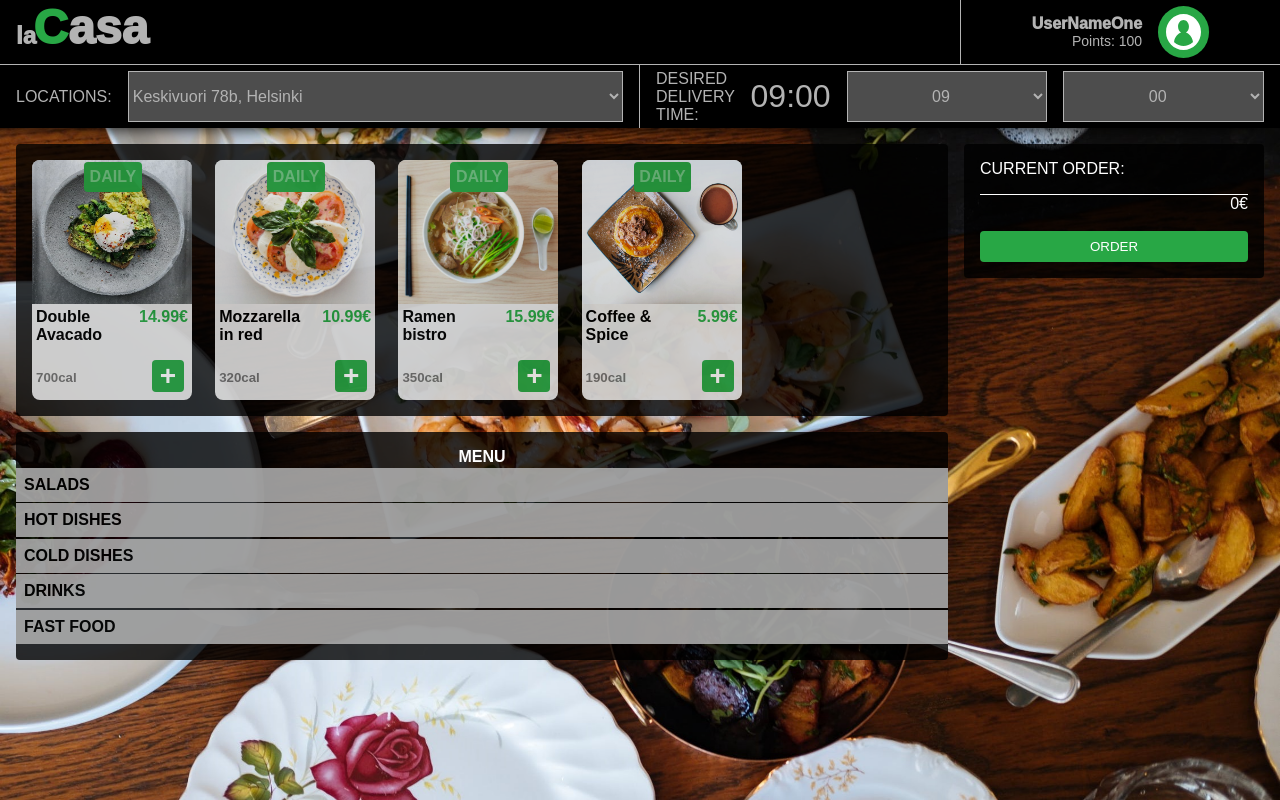
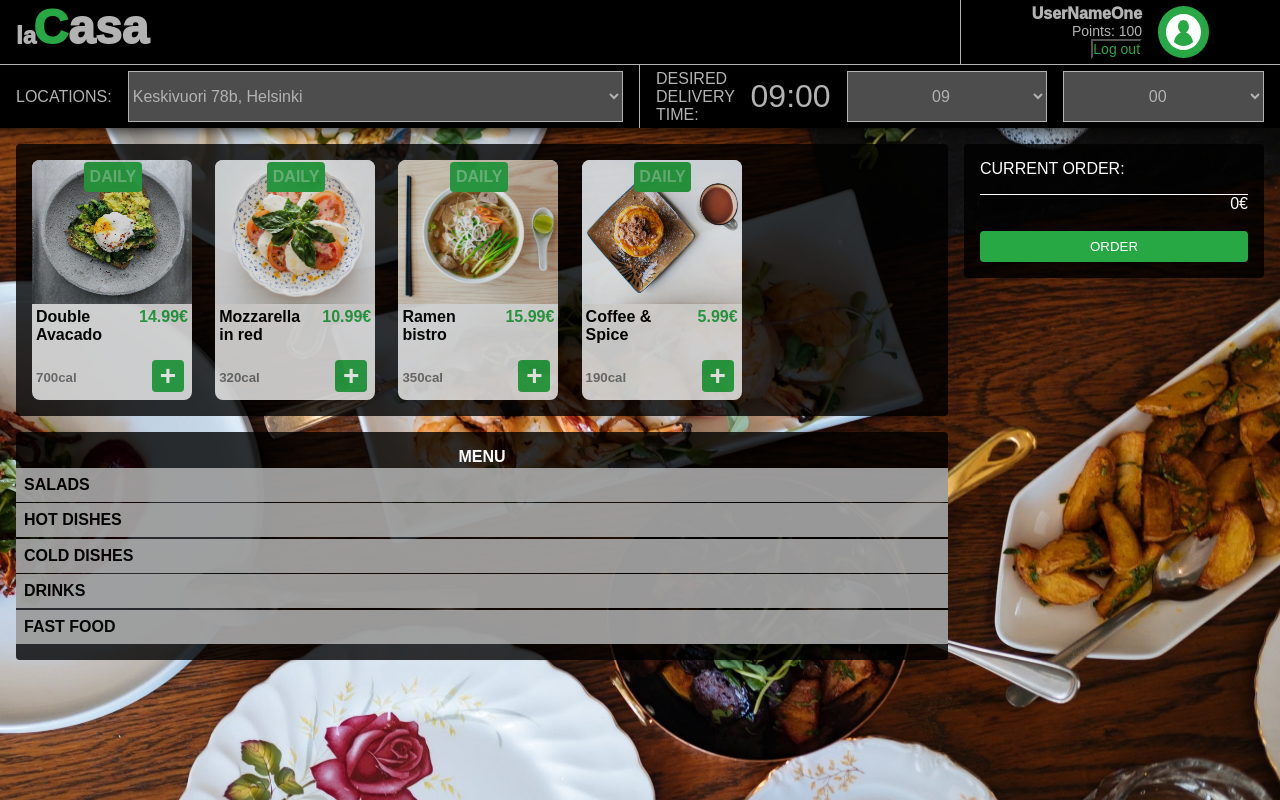
Before and after one commit to Kuovinen/Restaurant, a React (Create React App) app: page / in a window 1280 px wide. Built offline with nearby package versions, Linux system fonts and the light colour scheme.

Commit message:
user log out implemented

```diff
--- a/src/actions.js
+++ b/src/actions.js
@@ -33,3 +33,14 @@ export function selectDish(dish) {
     payload: dish,
   };
 }
+export function logInUser(data) {
+  return {
+    type: "SET_USER",
+    payload: data,
+  };
+}
+export function logOutUser() {
+  return {
+    type: "LOG_OUT",
+  };
+}
--- a/src/components/LogIn.js
+++ b/src/components/LogIn.js
@@ -1,5 +1,5 @@
 import { useSelector, useDispatch } from "react-redux";
-import { toggleForm } from "../actions.js";
+import { toggleForm, logOutUser } from "../actions.js";
 import userIcon from "../user.svg";
 export default function LogIn() {
   const dispatch = useDispatch();
@@ -10,6 +10,9 @@ export default function LogIn() {
 
   function openLogIn() {
     dispatch(toggleForm());
+  }
+  function logOut() {
+    dispatch(logOutUser());
   }
   //if there is a user return SignIn button, esle return a user logo
   return user.name === null ? (
@@ -23,6 +26,9 @@ export default function LogIn() {
       <div className="userData">
         <div className="user"> {user.name}</div>
         <div className="points"> Points: {user.points}</div>
+        <button className="logOut" onClick={logOut}>
+          Log out
+        </button>
       </div>
 
       <button className="logBtn2" onClick={openLogIn}>
--- a/src/index.css
+++ b/src/index.css
@@ -65,6 +65,7 @@ header {
   align-items: center;
   background: none;
 }
+
 .logBtn1 {
   height: 50%;
   width: 50%;
@@ -90,6 +91,11 @@ header {
   cursor: pointer;
   margin-left: 1rem;
 }
+.userData {
+  display: flex;
+  flex-direction: column;
+  align-items: flex-end;
+}
 .user {
   font-weight: 1000;
   font-size: 2vh;
@@ -97,15 +103,23 @@ header {
 .points {
   font-size: 1.75vh;
 }
+.logOut {
+  color: var(--cp-Green);
+  background: none;
+  font-size: 1.75vh;
+  display: block;
+  margin: 0;
+  padding: 0;
+  cursor: pointer;
+}
+.logOut:hover {
+  opacity: 0.85;
+}
 .logBtn1:hover,
 .logBtn2:hover {
   opacity: 0.85;
 }
-.userData {
-  display: flex;
-  flex-direction: column;
-  align-items: flex-end;
-}
+
 #usericon {
   height: 100%;
 }
--- a/src/reducers/userReducer.js
+++ b/src/reducers/userReducer.js
@@ -5,6 +5,8 @@ export default function userReducer(
   switch (action.type) {
     case "SET_USER":
       return { ...state, user: action.payload };
+    case "LOG_OUT":
+      return { ...state, user: { name: null, points: 0 } };
     default:
       return state;
   }
```
